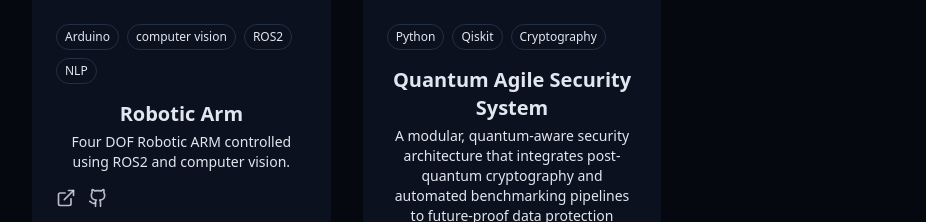
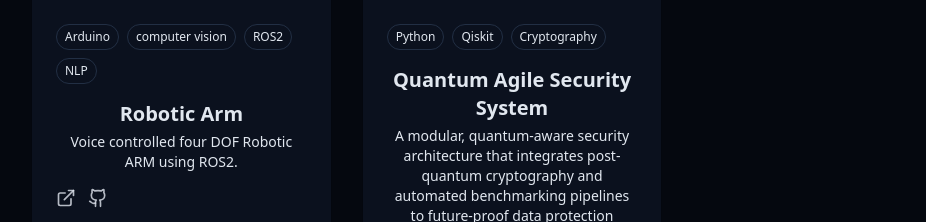
Before and after one commit to Darchen-lang/Portfolio, a React (Vite) app: page / in a window 1280 px wide. Shown: the part 3200-3422 px from the top of the page, without its empty margins (128-1054 px from the left). Built offline with nearby package versions, Linux system fonts and the light colour scheme.

Commit message:
updated Resume

```diff
--- a/src/components/AboutSection.jsx
+++ b/src/components/AboutSection.jsx
@@ -37,7 +37,7 @@ export const AboutSection = () => {
                             </a>
 
                             <a
-                                href="/resume.pdf" target="_blank"
+                                href="/Samaksh_resume.pdf" target="_blank"
                                 className="px-6 py-2 rounded-full border border-primary text-primary hover:bg-primary/10 transition-colors duration-300"
                             >
                                 Download CV
--- a/src/components/ProjectsSection.jsx
+++ b/src/components/ProjectsSection.jsx
@@ -28,7 +28,7 @@ const projects=[
   {
   id: 4,
   title: "Robotic Arm",
-  description :"Four DOF Robotic ARM controlled using ROS2 and computer vision.",
+  description :" Voice controlled four DOF Robotic ARM using ROS2.",
   image: "/projects/robotic_arm.png",
   tags :["Arduino","computer vision","ROS2","NLP"],
   demoUrl: "#",
```
Also changed, not shown: 1 other file (tests, documents, lock files or other folders).
